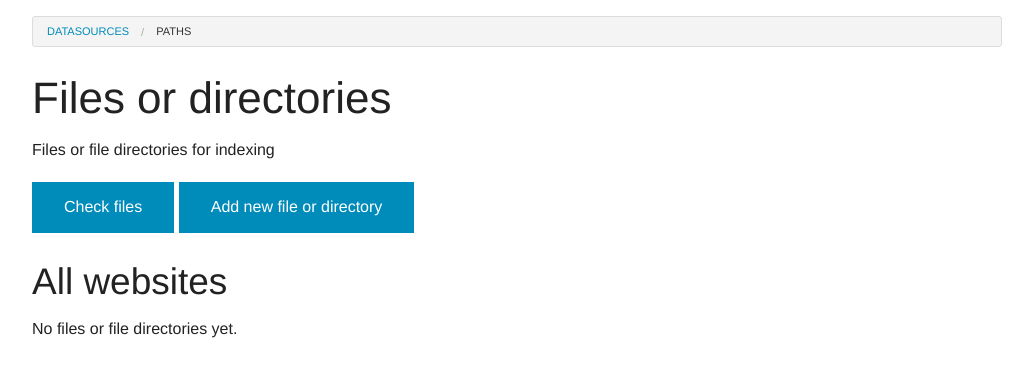
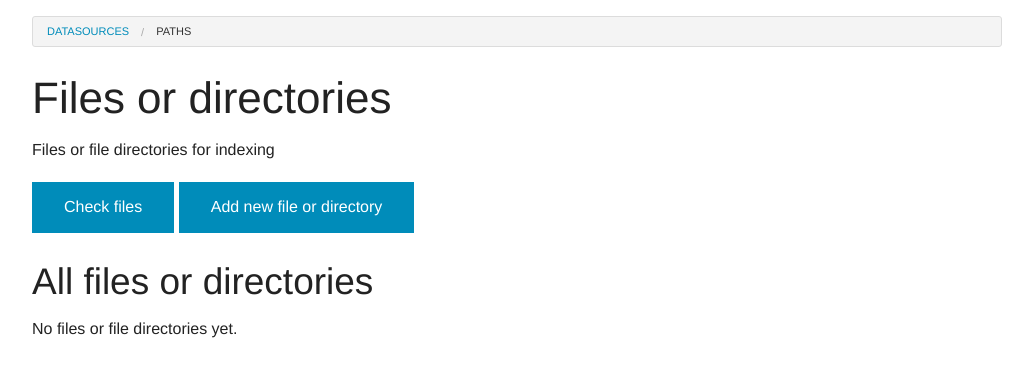
Before and after one commit to opensemanticsearch/open-semantic-search-apps, a Django app: template src/files/templates/files/files_list.html in a window 1280 px wide. Shown: the part 45-422 px from the top of the page, without its empty margins (123-1156 px from the left). Run offline with Django 3.2, Linux system fonts and the light colour scheme; the template is opened without the code that fills it, so the values that code supplies are empty.

Commit message:
More precise title

```diff
--- a/src/files/templates/files/files_list.html
+++ b/src/files/templates/files/files_list.html
@@ -27,7 +27,7 @@
 
 <div class="row">
 	<div class="small-12 columns">
-<h2>All websites</h2>
+<h2>All files or directories</h2>
 
 
 
```
